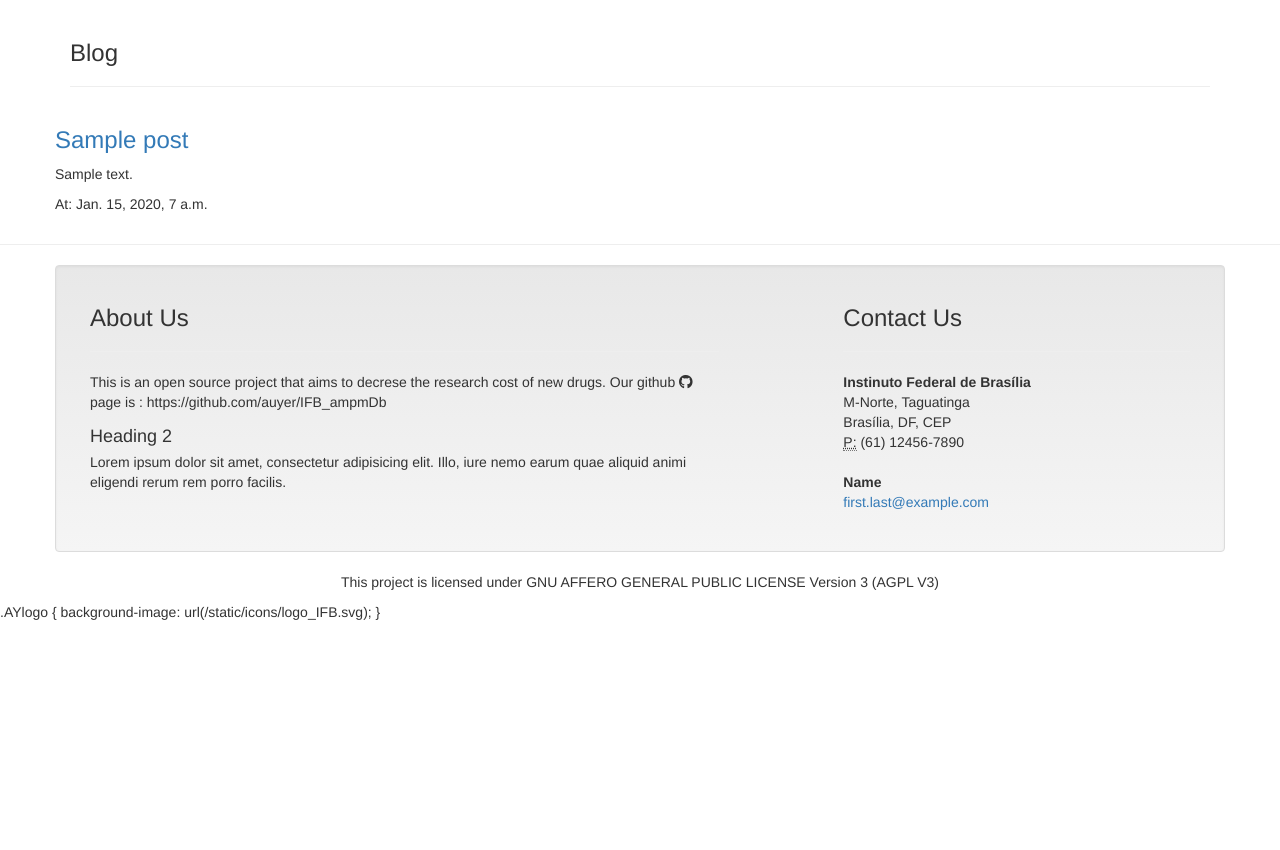
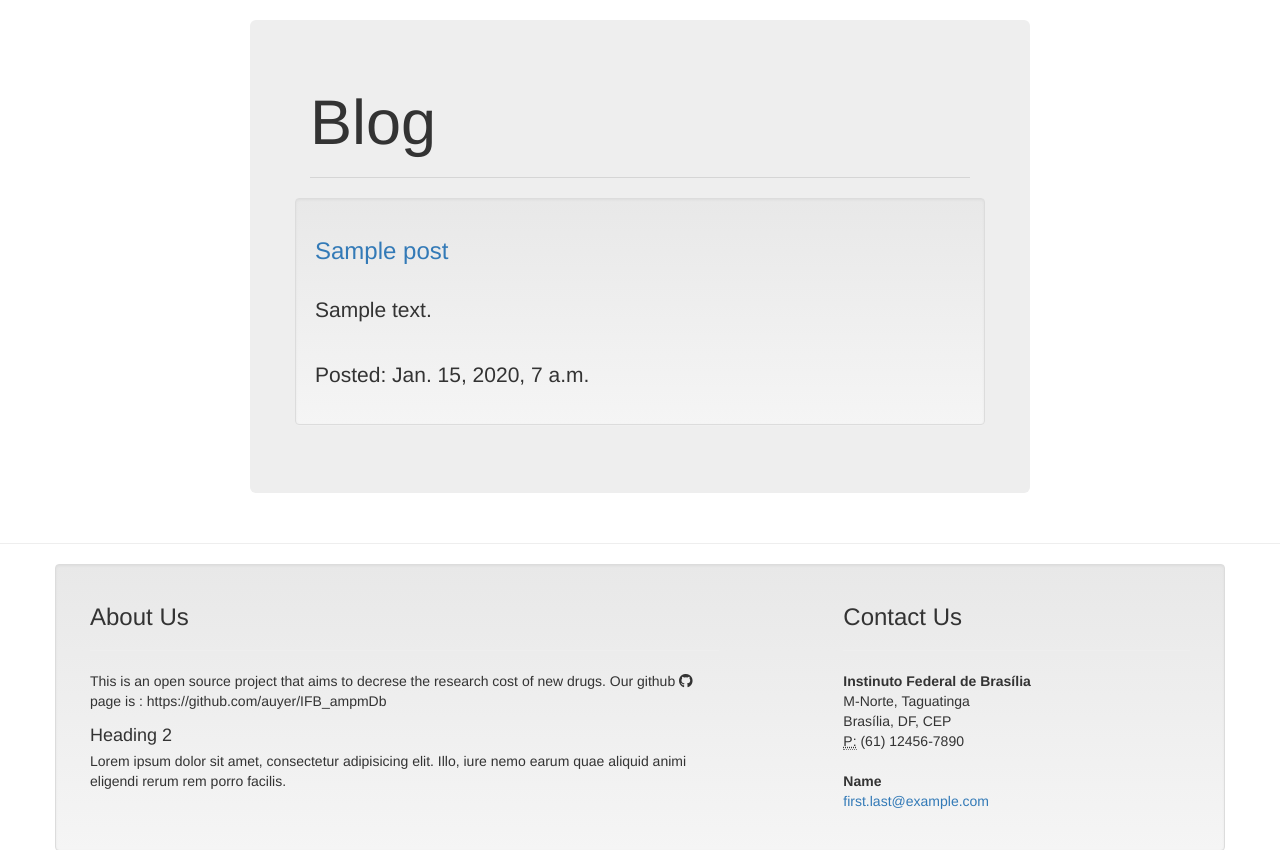
Before and after one commit to IFB-ampdb/IFB_ampmDb, a Django app: page /blog/ in a window 1280 px wide. Shown: the part 52-902 px from the top of the page. Before the commit the page ends 672 px from the top, so only its background shows below. Run offline with Django 3.2, Linux system fonts and the light colour scheme; tables that the repository leaves empty hold one stand-in row (values such as "Sample post"); some libraries are stand-ins or nearby versions.

Commit message:
Modified blog design

```diff
--- a/ifbAMPdb/ifbAMPdatabase/templates/blog/blog.html
+++ b/ifbAMPdb/ifbAMPdatabase/templates/blog/blog.html
@@ -4,15 +4,17 @@
 <section>
 	<div class="container">
 		<div class="row">
-			<div class="col-md-12">
-				<h3>Blog</h3>
+			<div class="jumbotron col-md-offset-2 col-md-8">
+				<h1>Blog</h1>
 				{% for p in posts %}
 				<hr>
-				<div class="row">
+				<div class="well row">
 					<a href="/blog/post/{{p.pk}}/"><h3>{{p.title}}</h3></a>
+					<br>
 					<p>{{p.body}}</p>
+					<br>
 					<p>
-						At: {{p.published_date}}
+						Posted: {{p.published_date}}
 					</p>
 				</div>
 				{% endfor %}
```
